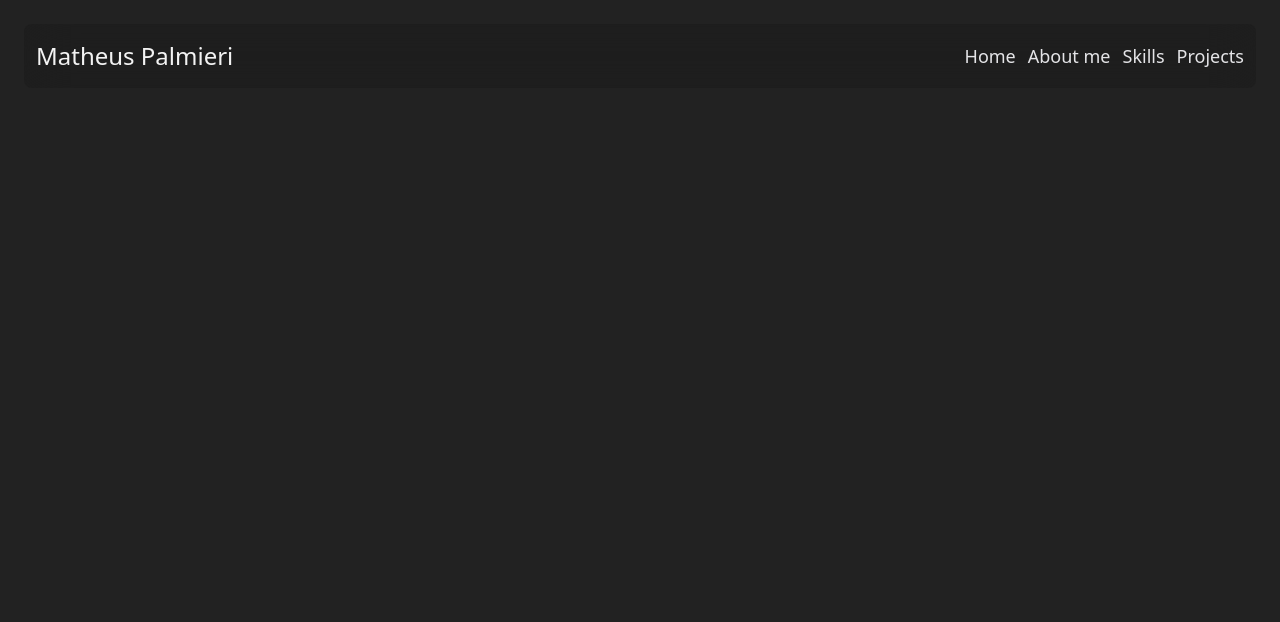
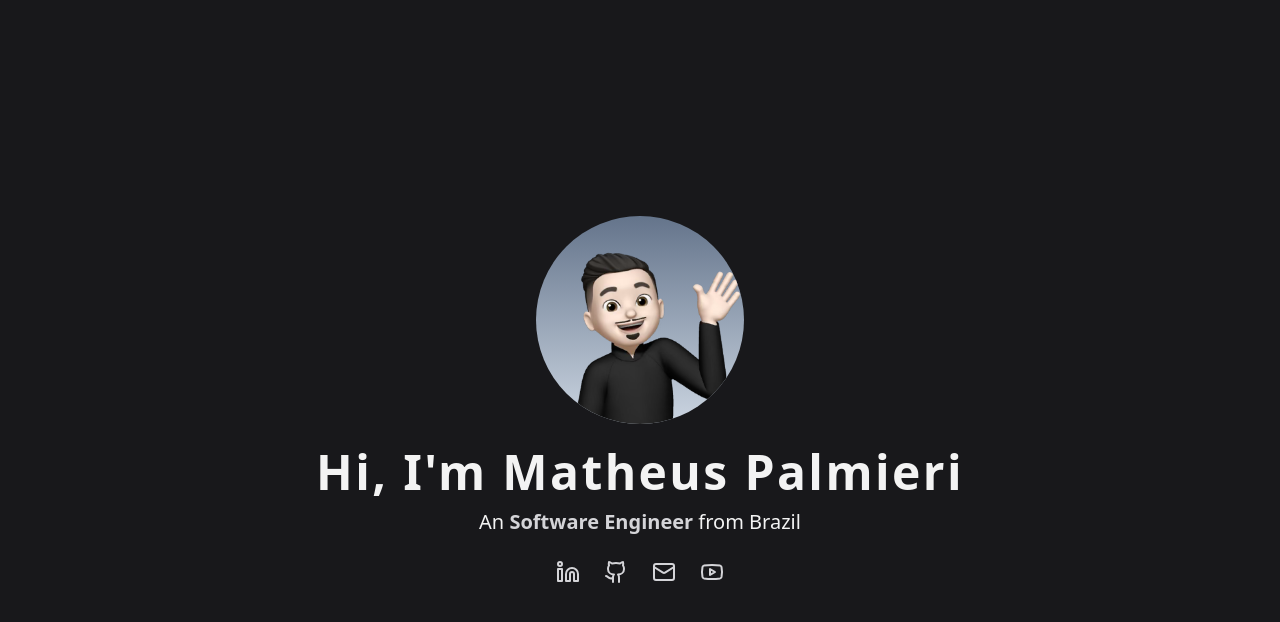
Before and after one commit to MatheusPalmieri/portfolio, a React (Vite) app: page / in a window 1280 px wide. Shown: the top 622 px of the page. Built offline with nearby package versions, Linux system fonts and the light colour scheme.

Commit message:
feat: header

```diff
--- a/src/pages/Home/index.tsx
+++ b/src/pages/Home/index.tsx
@@ -1,9 +1,13 @@
-import { Navbar } from "@/components/Navbar";
+// import { Navbar } from "@/components/Navbar";
+import { Header } from "@/sections/Home/Header";
 
 export const Home = () => {
   return (
     <div>
-      <Navbar />
+      {/* <Navbar /> */}
+      <Header />
+
+      <div className="h-[2000px]"></div>
     </div>
   );
 };
--- /dev/null
+++ b/src/sections/Home/Header/index.tsx
@@ -0,0 +1,50 @@
+import Avatar from "@/assets/avatars/hello.png";
+import { Github, Linkedin, Mail, Youtube } from "lucide-react";
+import { ComponentProps } from "react";
+
+export const Header = () => (
+  <header className="h-[100dvh] bg-zinc-900 flex flex-col items-center justify-center gap-6">
+    <div className="size-52 rounded-full bg-gradient-to-b from-slate-500 to-slate-300 overflow-hidden">
+      <img src={Avatar} alt="avatar" className="object-cover" />
+    </div>
+
+    <div className="flex flex-col items-center gap-3">
+      <h2 className="text-5xl font-extrabold tracking-wider">
+        Hi, I'm Matheus Palmieri
+      </h2>
+      <p className="text-xl font-medium">
+        An <span className="text-zinc-300 font-bold">Software Engineer</span>{" "}
+        from Brazil
+      </p>
+    </div>
+
+    <div className="flex gap-6">
+      <Link href="https://www.linkedin.com/in/matheusandrepalmieri/">
+        <Linkedin />
+      </Link>
+      <Link href="https://github.com/MatheusPalmieri">
+        <Github />
+      </Link>
+      <Link href="mailto:matheuspalmieridev+github@gmail.com">
+        <Mail />
+      </Link>
+      <Link href="https://www.youtube.com/@matheuspalmieridev">
+        <Youtube />
+      </Link>
+    </div>
+  </header>
+);
+
+interface LinkProps extends ComponentProps<"a"> {
+  children: React.ReactNode;
+}
+
+const Link = ({ children, ...props }: LinkProps) => (
+  <a
+    {...props}
+    className="text-zinc-300 hover:text-white duration-300"
+    target="_blank"
+  >
+    {children}
+  </a>
+);
```
Also changed, not shown: src/assets/avatars/hang-loose.png (added), src/assets/avatars/hello.png (added).
